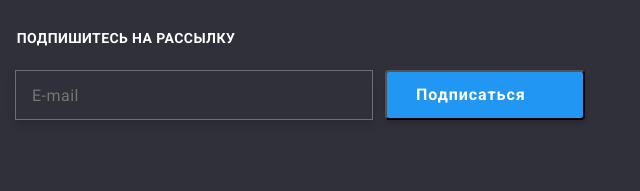
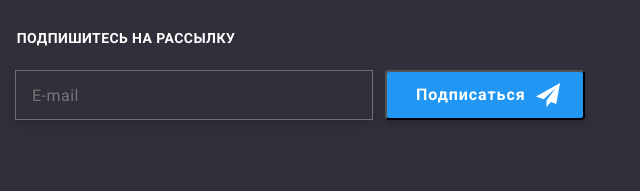
Before and after one commit to Ry6ens/goit-markup-hw-6, a plain HTML site: page index.html in a window 1280 px wide. Shown: the part 2813-3004 px from the top of the page, 640-1280 px from the left. Drawn offline with nearby package versions, Linux system fonts and the light colour scheme; the site is published under a folder, as on GitHub Pages, so addresses that start at the root find nothing.

Commit message:
Update styles.css

```diff
--- a/css/styles.css
+++ b/css/styles.css
@@ -906,5 +906,5 @@ button {
     height: 24px;
     margin-left: 10px;
 
-    background-image: url(/images/icon-send.svg);
+    background-image: url(../images/icon-send.svg);
 }
```
